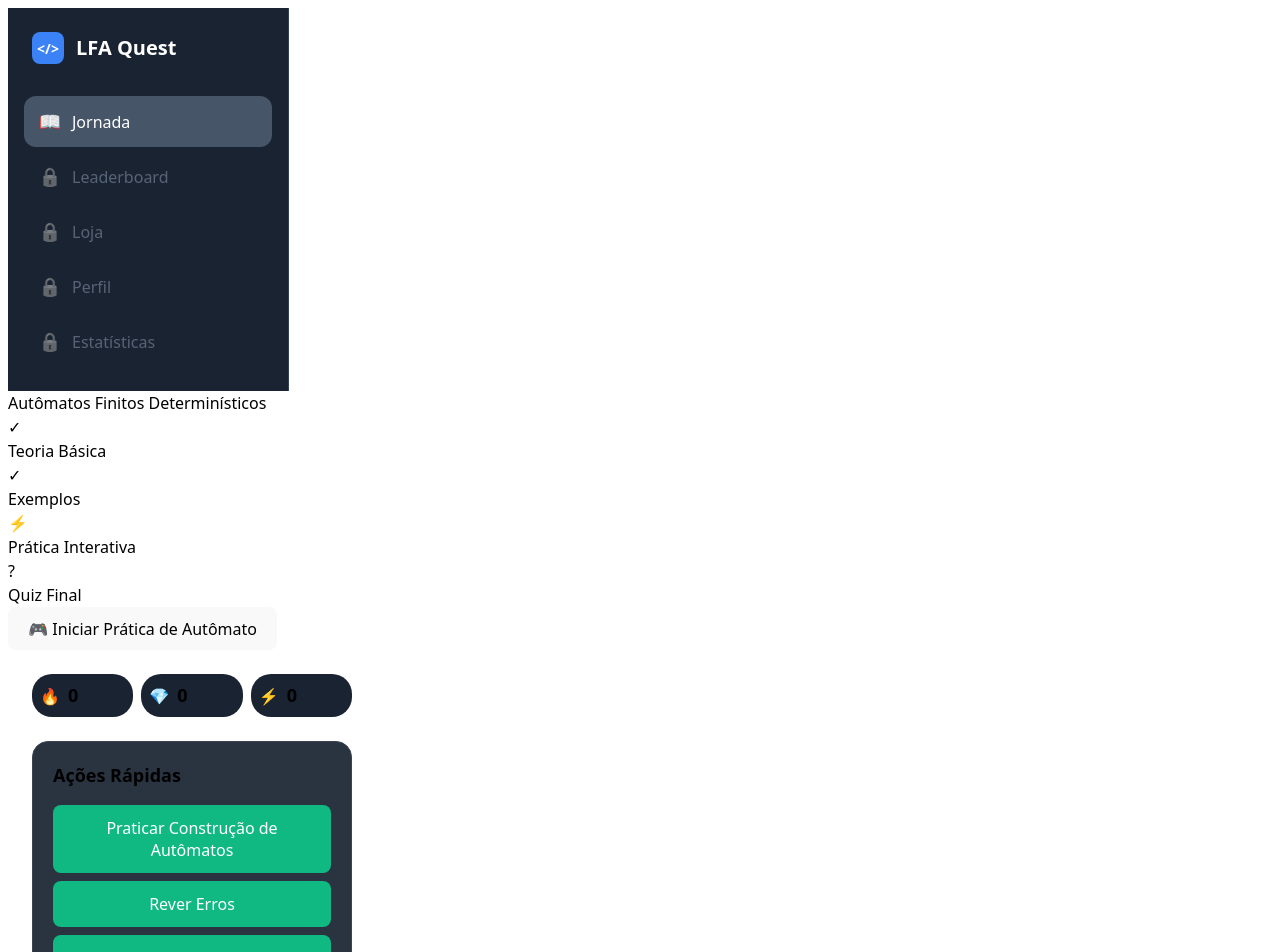
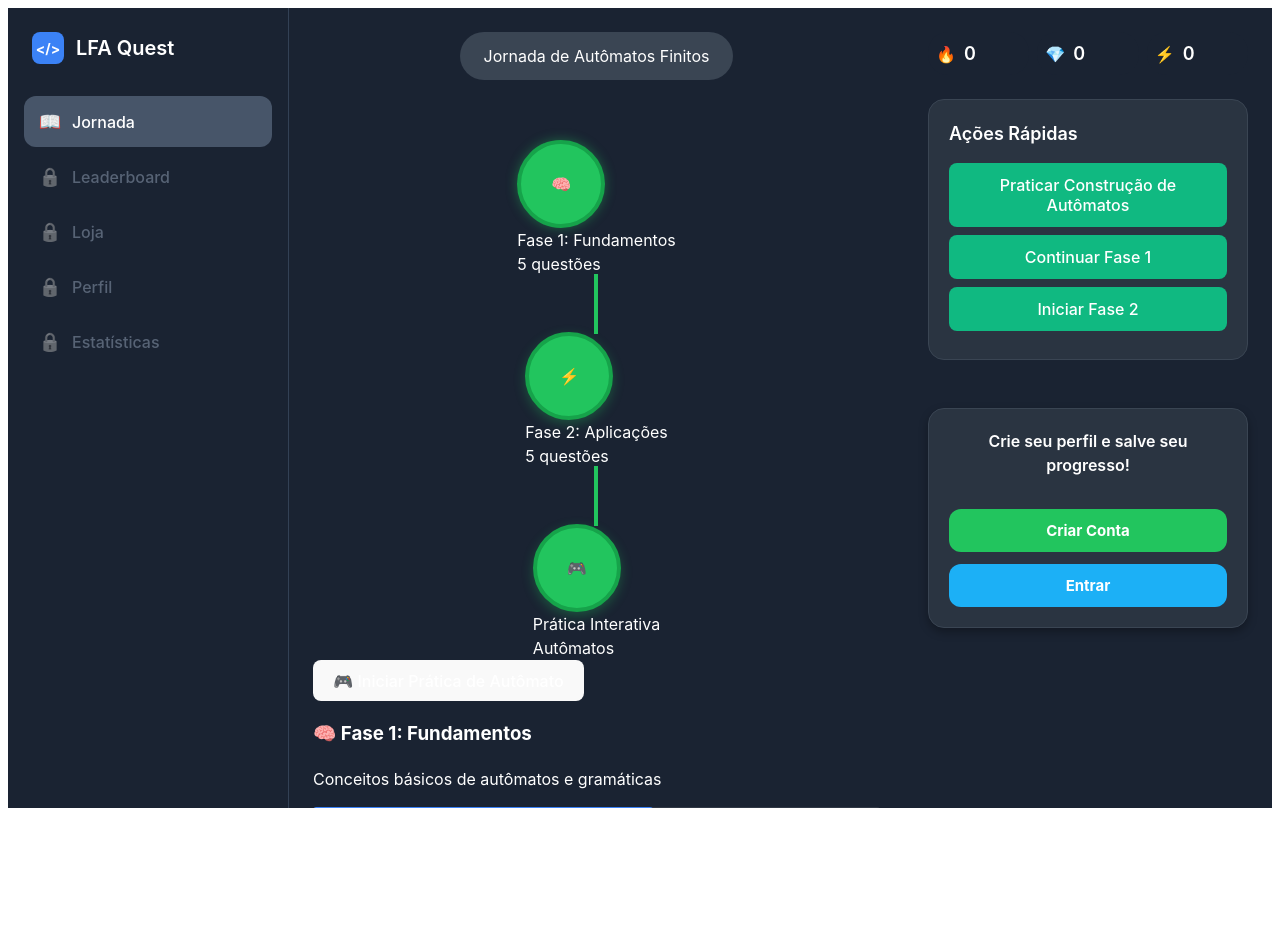
Before and after one commit to Defala-Jam/LFA-Quest, a React (Vite) app in the folder front/: page /path in a window 1280 px wide. Shown: the top 952 px of the page. After the commit the page ends 816 px from the top, so only its background shows below. Built offline with nearby package versions, Linux system fonts and the light colour scheme.

Commit message:
tentando aqui
nem eu sei oque eu fiz

```diff
--- a/front/src/pages/Path_player/Path_player.tsx
+++ b/front/src/pages/Path_player/Path_player.tsx
@@ -6,15 +6,19 @@ import Sidebar from "../../components/sidebar/Sidebar.tsx";
 import Task from "../../components/Task/Taks.tsx";
 import Lesson from "../../components/lession/LessonTemplate.tsx";
 import {
-  lesson_fase1_q1,
-  lesson_fase1_q2,
-} from "../../components/lession/lessionsData.ts"; // ✅ importa suas questõesimport "./Path_player.css";
+  lessonsFase1,
+  lessonsFase2,
+} from "../../components/lession/LessonData.ts";
+
+import "./path_player.css"
 
 interface DecodedToken {
   id: number;
   email: string;
   exp: number;
 }
+
+
 
 const Path_player: React.FC = () => {
   const [activeNavItem, setActiveNavItem] = useState("journey");
@@ -24,7 +28,11 @@ const Path_player: React.FC = () => {
   const [currentLessonType, setCurrentLessonType] = useState<"normal" | "automaton">("normal");
   const [newAchievements, setNewAchievements] = useState<any[]>([]);
   const [showAchievementsPopup, setShowAchievementsPopup] = useState(false);
-
+  const [currentLessonIndex, setCurrentLessonIndex] = useState(0);
+  const [currentPhase, setCurrentPhase] = useState(1); // 1 ou 2
+  const [currentQuestionIndex, setCurrentQuestionIndex] = useState(0); // 0-4 para as 5 questões
+  const [showPhaseSummary, setShowPhaseSummary] = useState(false); // Nova state para controlar o resumo da fase
+  const [phaseAnswers, setPhaseAnswers] = useState<boolean[]>([]); // Armazenar respostas da fase
 
   // 🔹 Dados do usuário vindos do backend
   const [userData, setUserData] = useState<any>(null);
@@ -41,6 +49,10 @@ const Path_player: React.FC = () => {
   const [registerEmail, setRegisterEmail] = useState("");
   const [registerPassword, setRegisterPassword] = useState("");
   const [registerError, setRegisterError] = useState("");
+
+
+
+
 
   // ================================
   // 🧠 Buscar dados do backend
@@ -120,23 +132,51 @@ const Path_player: React.FC = () => {
     console.log(`[v0] Navigating to: ${item}`);
   };
 
-  const taskData = {
+  // Dados das fases (nós principais)
+  const phaseData = [
+    {
+      phase: 1,
+      title: "Fase 1: Fundamentos dos Autômatos",
+      description: "Aprenda os conceitos básicos de autômatos finitos e gramáticas regulares.",
       icon: "🧠",
-    title: "Introdução aos Autômatos Finitos Determinísticos",
-    description: "Entenda o que são autômatos finitos determinísticos (DFA) e como eles funcionam.",
+      difficulty: "Iniciante",
+      xp: 75,
+      progress: 60,
+      questionsCount: 5,
+      learningPoints: [
+        "Autômatos Finitos Não Determinísticos (AFND)",
+        "Gramáticas Regulares e Derivações",
+        "Conversão de AFN para AFD",
+        "Propriedades dos Autômatos",
+        "Expressões Aritméticas e Gramáticas"
+      ]
+    },
+    {
+      phase: 2,
+      title: "Fase 2: Aplicações Avançadas",
+      description: "Aprofunde seus conhecimentos com questões mais complexas sobre autômatos.",
+      icon: "⚡",
       difficulty: "Intermediário",
-    xp: 15,
-    progress: 60,
+      xp: 75,
+      progress: 30,
+      questionsCount: 5,
       learningPoints: [
-      "Estrutura e funcionamento de autômatos finitos determinísticos",
-      "Transições e estados em autômatos",
-      "Reconhecimento de padrões com DFA",
-      "Exemplo de implementação de DFA em JavaScript",
-    ],
-  };
+        "Análise de Autômatos e Cadeias",
+        "Autômatos JFLAP e Transições",
+        "Autômatos Determinísticos vs Não Determinísticos",
+        "Linguagens Aceitas por AFD",
+        "Tipos de Gramática e Hierarquia de Chomsky"
+      ]
+    }
+  ];
 
-  const handleNodeClick = () => {
-    setSelectedTask(taskData);
+  const handleNodeClick = (phase: number) => {
+    const phaseInfo = phaseData.find(p => p.phase === phase);
+    setSelectedTask(phaseInfo);
+    setCurrentPhase(phase);
+    setCurrentQuestionIndex(0); // Começar na primeira questão
+    setPhaseAnswers([]); // Resetar respostas
+    setShowPhaseSummary(false); // Resetar resumo
     setIsTaskOpen(true);
   };
 
@@ -146,7 +186,7 @@ const Path_player: React.FC = () => {
   };
 
   const handleStartLesson = () => {
-    console.log("[v0] Starting lesson...");
+    console.log(`[v0] Starting lesson - Phase ${currentPhase}, Question ${currentQuestionIndex}`);
     setIsLessonActive(true);
     handleCloseTask();
   };
@@ -163,11 +203,22 @@ const Path_player: React.FC = () => {
     setCurrentLessonType("normal");
   };
 
-  const handleLessonComplete = async () => {
+  const handleLessonComplete = async (isCorrect: boolean) => {
+    // Salvar a resposta atual
+    const updatedAnswers = [...phaseAnswers, isCorrect];
+    setPhaseAnswers(updatedAnswers);
+
+    const currentPhaseQuestions = currentPhase === 1 ? lessonsFase1 : lessonsFase2;
+    const isLastQuestion = currentQuestionIndex >= currentPhaseQuestions.length - 1;
+
+    if (isLastQuestion) {
+      // Última questão - mostrar resumo da fase
+      console.log(`🎉 Fase ${currentPhase} concluída!`);
+      setShowPhaseSummary(true);
       setIsLessonActive(false);
-    setCurrentLessonType("normal");
 
-    if (!userData) return; // só faz sentido se o usuário estiver logado
+      // Verificar conquistas apenas quando a fase for completada
+      if (!userData) return;
 
       try {
         const res = await fetch(`http://localhost:5000/api/users/${userData.id}/checkAchievements`);
@@ -183,31 +234,27 @@ const Path_player: React.FC = () => {
       } catch (err) {
         console.error("Erro ao verificar conquistas:", err);
       }
+    } else {
+      // Próxima questão - continuar sem mostrar resumo
+      setCurrentQuestionIndex(prev => prev + 1);
+      // A lição continua ativa para a próxima questão
+    }
   };
 
+  const handlePhaseSummaryContinue = () => {
+    setShowPhaseSummary(false);
+    setCurrentQuestionIndex(0);
+    setPhaseAnswers([]);
+  };
 
   const handleIncorrectAnswer = () => {
     console.log("Resposta incorreta - fornecer feedback adicional");
   };
 
-  // Dados das lições
-  const lessonData = {
-    title: "Introdução aos Autômatos Finitos Determinísticos",
-    content:
-      "Autômatos finitos determinísticos (DFA) são máquinas teóricas que reconhecem padrões em uma sequência de símbolos.",
-    explanation:
-      "Um DFA possui estados, alfabeto de entrada e transições determinísticas. Ele aceita ou rejeita a entrada com base no estado final.",
-    question: "Qual das alternativas é verdadeira sobre um autômato finito determinístico?",
-    alternatives: [
-      "Um DFA pode ter transições não determinísticas.",
-      "Um DFA tem um número infinito de estados.",
-      "Um DFA pode ser usado para reconhecer apenas linguagens regulares.",
-      "Um DFA não pode ter um estado inicial.",
-    ],
-    correctAnswer: 2,
-  };
-
-  const automatonLessonData = {
+  // Obter lição atual baseada na fase e índice da questão
+  const getCurrentLesson = () => {
+    if (currentLessonType === "automaton") {
+      return {
         isAutomaton: true,
         title: "Construção de Autômato Finito Determinístico",
         explanation: "Marque o estado inicial com → e estados finais com ⦻.",
@@ -226,6 +273,61 @@ const Path_player: React.FC = () => {
           ],
         },
       };
+    }
+
+    // Lições normais baseadas na fase e questão atual
+    const lessons = currentPhase === 1 ? lessonsFase1 : lessonsFase2;
+    const currentLesson = lessons[currentQuestionIndex];
+
+    // Adicionar indicador de progresso no título
+    if (currentLesson) {
+      return {
+        ...currentLesson,
+        title: `${currentLesson.title} (Questão ${currentQuestionIndex + 1} de ${lessons.length})`
+      };
+    }
+
+    return lessonsFase1[0]; // Fallback
+  };
+
+  // -------------------------
+  // 🔹 TELA DE RESUMO DA FASE
+  // -------------------------
+  if (showPhaseSummary) {
+    const totalQuestions = currentPhase === 1 ? lessonsFase1.length : lessonsFase2.length;
+    const correctAnswers = phaseAnswers.filter(answer => answer).length;
+    const phaseTitle = currentPhase === 1 ? "Fundamentos dos Autômatos" : "Aplicações Avançadas";
+
+    return (
+      <div className="summary-container">
+        <div className="summary-card">
+          <h1>🎉 Fase Concluída!</h1>
+          <h2>Fase {currentPhase}: {phaseTitle}</h2>
+
+          <p>
+            Você respondeu <b>{totalQuestions}</b> pergunta{totalQuestions > 1 ? "s" : ""} nesta fase.
+          </p>
+          <p>
+            ✅ Acertos: <b>{correctAnswers}</b> &nbsp;&nbsp; ❌ Erros: <b>{totalQuestions - correctAnswers}</b>
+          </p>
+
+          <p className="performance-text">
+            {correctAnswers === totalQuestions ? "🎯 Performance Perfeita!" :
+             correctAnswers >= totalQuestions * 0.7 ? "🌟 Excelente desempenho!" :
+             correctAnswers >= totalQuestions * 0.5 ? "👍 Bom trabalho!" :
+             "💪 Continue praticando!"}
+          </p>
+
+          <button
+            className="continue-button"
+            onClick={handlePhaseSummaryContinue}
+          >
+            Continuar Jornada →
+          </button>
+        </div>
+      </div>
+    );
+  }
 
   // -------------------------
   // 🔹 LIÇÃO ATIVA
@@ -233,8 +335,8 @@ const Path_player: React.FC = () => {
   if (isLessonActive) {
     return (
       <Lesson
-        lessonData={currentLessonType === "automaton" ? automatonLessonData : lessonData}
-        onComplete={handleLessonComplete}
+        lessonData={getCurrentLesson()}
+        onComplete={() => handleLessonComplete(true)}
         onExit={handleExitLesson}
         onIncorrect={handleIncorrectAnswer}
         isAutomaton={currentLessonType === "automaton"}
@@ -252,52 +354,57 @@ const Path_player: React.FC = () => {
       {/* Conteúdo principal */}
       <div className="main-content">
         <div className="learning-path">
-          <div className="path-title">Autômatos Finitos Determinísticos</div>
+          <div className="path-title">Jornada de Autômatos Finitos</div>
 
           <div className="path-nodes">
-            <div className="path-node completed" onClick={handleNodeClick}>
+            {/* Nó da Fase 1 */}
+            <div className="path-node completed" onClick={() => handleNodeClick(1)}>
               <div className="node-circle">
-                <span className="checkmark">✓</span>
+                <span className="node-icon">🧠</span>
               </div>
-              <div className="node-label">Teoria Básica</div>
+              <div className="node-label">Fase 1: Fundamentos</div>
+              <div className="node-subtitle">5 questões</div>
             </div>
 
             <div className="path-connector"></div>
 
-            <div className="path-node completed" onClick={handleNodeClick}>
+            {/* Nó da Fase 2 */}
+            <div className="path-node active" onClick={() => handleNodeClick(2)}>
               <div className="node-circle">
-                <span className="checkmark">✓</span>
+                <span className="node-icon">⚡</span>
               </div>
-              <div className="node-label">Exemplos</div>
+              <div className="node-label">Fase 2: Aplicações</div>
+              <div className="node-subtitle">5 questões</div>
             </div>
 
             <div className="path-connector"></div>
 
+            {/* Prática Interativa (separada) */}
             <div
-              className="path-node active"
+              className="path-node upcoming"
               onClick={() => {
                 setSelectedTask({
-                  ...taskData,
                   title: "Prática: Construção de Autômato",
-                  description:
-                    "Construa seu próprio autômato finito determinístico arrastando estados e criando transições.",
+                  description: "Construa seu próprio autômato finito determinístico arrastando estados e criando transições.",
+                  icon: "🎮",
+                  difficulty: "Prática",
+                  xp: 25,
+                  progress: 0,
+                  learningPoints: [
+                    "Construção de autômatos do zero",
+                    "Definição de estados iniciais e finais",
+                    "Criação de transições com caracteres",
+                    "Validação de autômatos construídos"
+                  ]
                 });
                 setIsTaskOpen(true);
               }}
             >
               <div className="node-circle">
-                <span className="node-icon">⚡</span>
+                <span className="node-icon">🎮</span>
               </div>
               <div className="node-label">Prática Interativa</div>
-            </div>
-
-            <div className="path-connector"></div>
-
-            <div className="path-node upcoming" onClick={handleNodeClick}>
-              <div className="node-circle">
-                <span className="node-icon">?</span>
-              </div>
-              <div className="node-label">Quiz Final</div>
+              <div className="node-subtitle">Autômatos</div>
             </div>
           </div>
         </div>
@@ -307,6 +414,31 @@ const Path_player: React.FC = () => {
           <button className="automaton-quick-btn" onClick={handleStartAutomatonLesson}>
             🎮 Iniciar Prática de Autômato
           </button>
+        </div>
+
+        {/* Progresso das Fases */}
+        <div className="phases-progress">
+          <div className="phase-card">
+            <h3>🧠 Fase 1: Fundamentos</h3>
+            <p>Conceitos básicos de autômatos e gramáticas</p>
+            <div className="progress-bar">
+              <div className="progress-fill" style={{ width: '60%' }}></div>
+            </div>
+            <button className="phase-btn" onClick={() => handleNodeClick(1)}>
+              Continuar Fase 1
+            </button>
+          </div>
+
+          <div className="phase-card">
+            <h3>⚡ Fase 2: Aplicações</h3>
+            <p>Questões avançadas e análise de autômatos</p>
+            <div className="progress-bar">
+              <div className="progress-fill" style={{ width: '30%' }}></div>
+            </div>
+            <button className="phase-btn" onClick={() => handleNodeClick(2)}>
+              Iniciar Fase 2
+            </button>
+          </div>
         </div>
       </div>
 
@@ -336,8 +468,12 @@ const Path_player: React.FC = () => {
             <button className="action-btn" onClick={handleStartAutomatonLesson}>
               Praticar Construção de Autômatos
             </button>
-            <button className="action-btn">Rever Erros</button>
-            <button className="action-btn">Quiz de DFA</button>
+            <button className="action-btn" onClick={() => handleNodeClick(1)}>
+              Continuar Fase 1
+            </button>
+            <button className="action-btn" onClick={() => handleNodeClick(2)}>
+              Iniciar Fase 2
+            </button>
           </div>
         </div>
 
@@ -428,7 +564,7 @@ const Path_player: React.FC = () => {
           onClose={handleCloseTask}
           taskData={selectedTask}
           onStartLesson={
-            selectedTask.title.includes("Construção de Autômato")
+            selectedTask.title.includes("Prática")
               ? handleStartAutomatonLesson
               : handleStartLesson
           }
```
Also changed, not shown: front/src/components/lession/LessonData.ts (renamed from front/src/components/lession/lessionsData.ts). Lines whose indentation alone changed are shown as unchanged.
